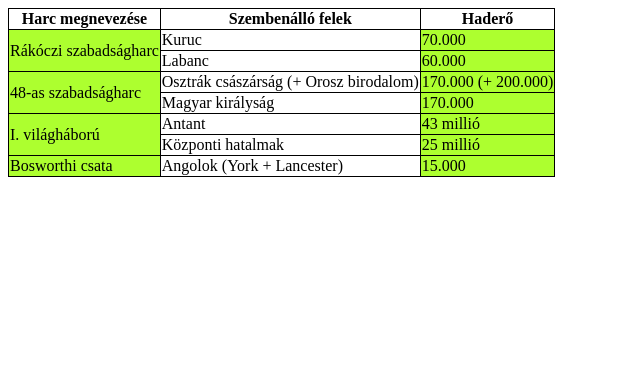
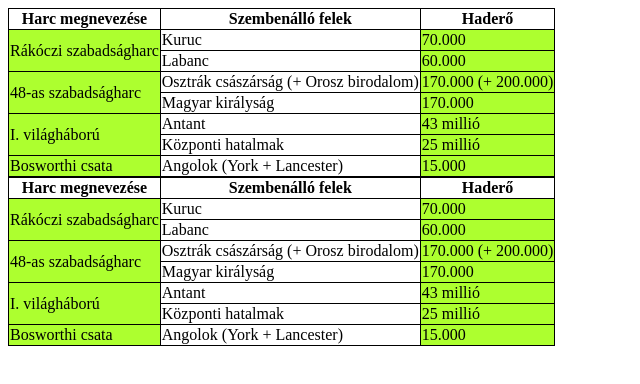
Before and after one commit to SylasAngel/javascript_func, a plain HTML site: page table_row_hf/index.html in a window 1280 px wide. Shown: the whole page, without its empty margins (0-640 px from the left). Drawn offline with Linux system fonts and the light colour scheme.

Commit message:
órai munka

```diff
--- /dev/null
+++ b/table_row_hf/harcok.js
@@ -0,0 +1,74 @@
+/**
+ * @type {{war:string, team1:string, team1Size:string, team2?:string,team2Size?:string}[]}
+ */
+const arr = [
+    {
+        war: 'Rákóczi szabadságharc',
+        team1: 'Kuruc',
+        team1Size: '70.000',
+        team2: 'Labanc',
+        team2Size: '60.000',
+    },
+    {
+        war: '48-as szabadságharc',
+        team1: 'Osztrák császárság (+ Orosz birodalom)',
+        team1Size: '170.000 (+ 200.000)',
+        team2: 'Magyar királyság',
+        team2Size: '170.000',
+    },
+    {
+        war: 'I. világháború',
+        team1: 'Antant',
+        team1Size: '43 millió',
+        team2: 'Központi hatalmak',
+        team2Size: '25 millió',
+    },
+    {
+        war: 'Bosworthi csata',
+        team1: 'Angolok (York + Lancester)',
+        team1Size: '15.000',
+    }
+]
+const table = document.createElement('table')
+document.body.appendChild(table)
+const thead = document.createElement('thead')
+table.appendChild(thead)
+const tr = document.createElement('tr')
+thead.appendChild(tr)
+const tomb = ['Harc megnevezése','Szembenálló felek','Haderő']
+for(let a of tomb)
+{
+    const th = document.createElement('th')
+    tr.appendChild(th)
+    th.innerText = a
+}
+const tbody = document.createElement('tbody')
+table.appendChild(tbody)
+
+for(let b of arr)
+{
+    const tr1 = document.createElement('tr')
+    tbody.appendChild(tr1)
+    td1 = document.createElement('td')
+    td2 = document.createElement('td')
+    td3 = document.createElement('td')
+    tr1.appendChild(td1)
+    tr1.appendChild(td2)
+    tr1.appendChild(td3)
+    td1.innerText = b.war
+    td2.innerText = b.team1
+    td3.innerText = b.team1Size
+    if(b.team2 != undefined && b.team2Size != undefined)
+    {
+        const tr2 = document.createElement('tr')
+        tbody.appendChild(tr2)
+        td4 = document.createElement('td')
+        td5 = document.createElement('td')
+        tr2.appendChild(td4)
+        tr2.appendChild(td5)
+        td4.innerText = b.team2
+        td5.innerText = b.team2Size
+        td1.rowSpan = 2
+
+    }
+}
--- a/table_row_hf/index.html
+++ b/table_row_hf/index.html
@@ -56,7 +56,7 @@
             </tr>
         </tbody>
     </table>
-
+    <script src = "harcok.js"></script>
 </body>
 
 </html>
```
